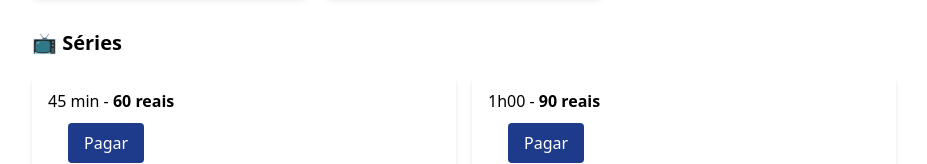
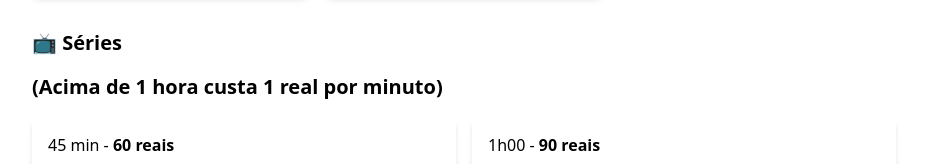
Before and after one commit to walbergomessilva/cardapio-branca, a plain HTML site: page index.html in a window 1280 px wide. Shown: the part 975-1139 px from the top of the page, without its empty margins (176-1103 px from the left). Drawn offline with nearby package versions, Linux system fonts and the light colour scheme.

Commit message:
Update index.html

```diff
--- a/index.html
+++ b/index.html
@@ -127,7 +127,7 @@
 
         <!-- Séries -->
         <section class="mb-8">
-            <h2 class="text-xl font-semibold mb-4">📺 Séries</h2>
+            <h2 class="text-xl font-semibold mb-4">📺 Séries</h2> <h1 class="text-xl font-semibold mb-4">(Acima de 1 hora custa 1 real por minuto)</h1>
             <div class="grid grid-cols-1 sm:grid-cols-2 gap-4">
                 <div class="p-4 bg-white shadow-md rounded-lg">
                     <p>45 min - <strong>60 reais</strong></p>
```
